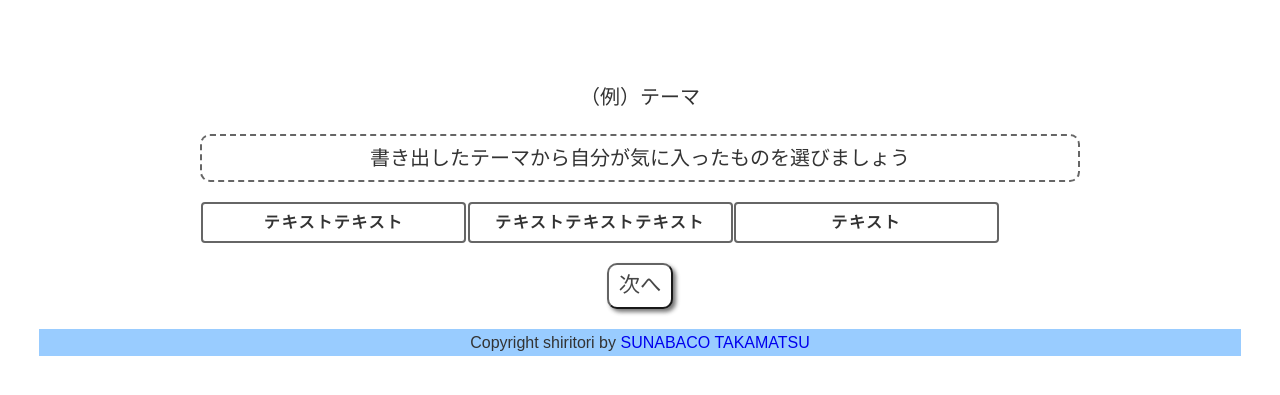
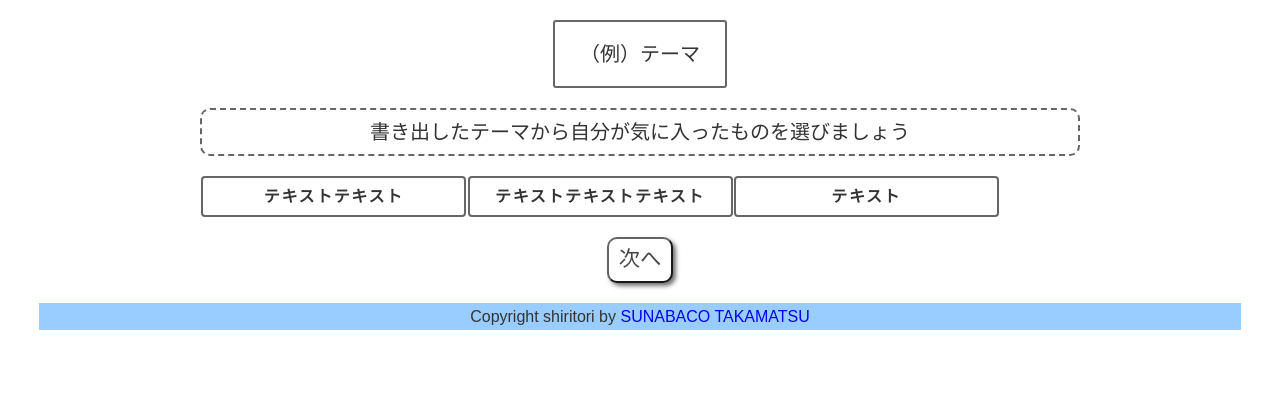
Before and after one commit to bamichan/shiritori-5-21, a Flask app: template templates/favorite.html in a window 1280 px wide. Shown: the part 90-485 px from the top of the page. Run offline with Flask 2, Linux system fonts and the light colour scheme; the template is opened without the code that fills it, so the values that code supplies are empty.

Commit message:
/remind作成

```diff
--- a/templates/favorite.html
+++ b/templates/favorite.html
@@ -2,7 +2,7 @@
 {% block content %}
 <!-- お気に入りページ -->
 <main class="page-contents wrapper">
-  <div class="thema content"><p>（例）テーマ</p><!-- テーマ表示 成重さんよろしく！ --></div>
+  <div class="theme content"><p>（例）テーマ</p><!-- テーマ表示 成重さんよろしく！ --></div>
 
   <div class="description-favorite"><p>書き出したテーマから自分が気に入ったものを選びましょう</p></div>
 
```
